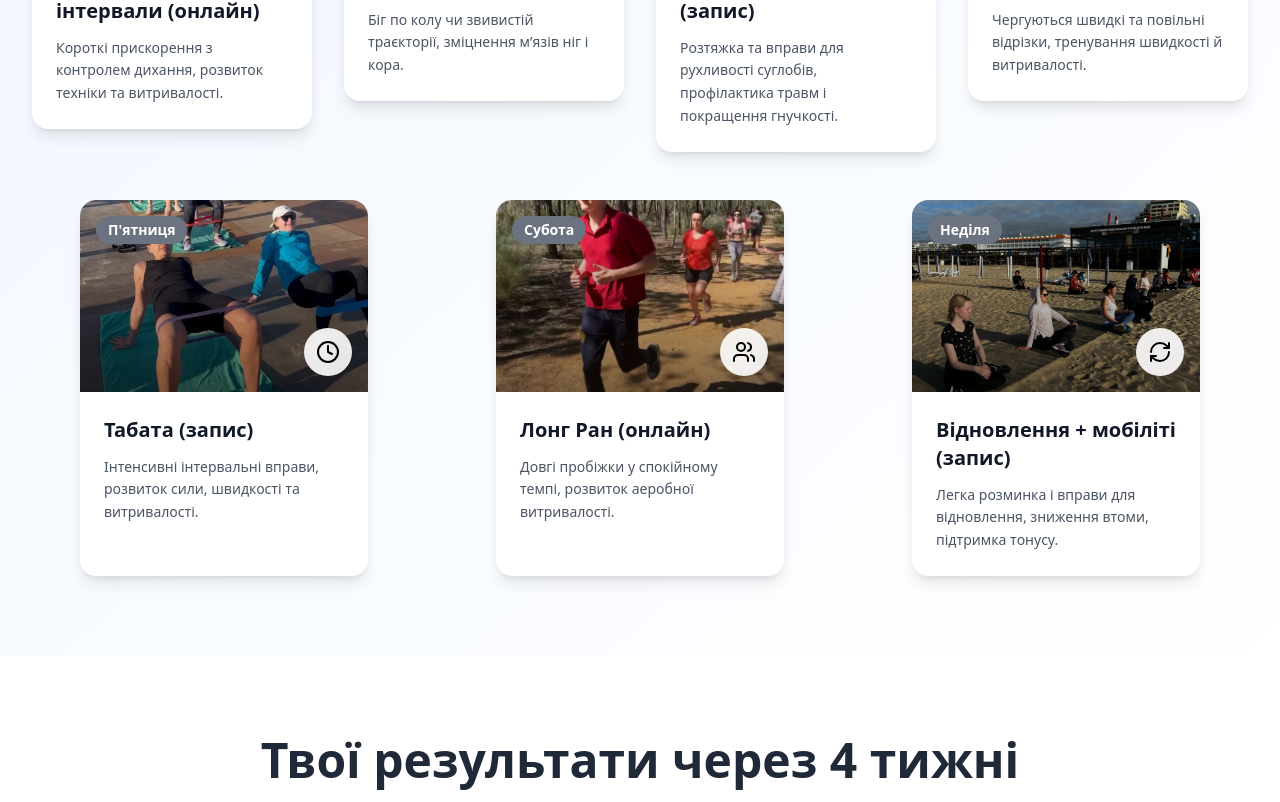
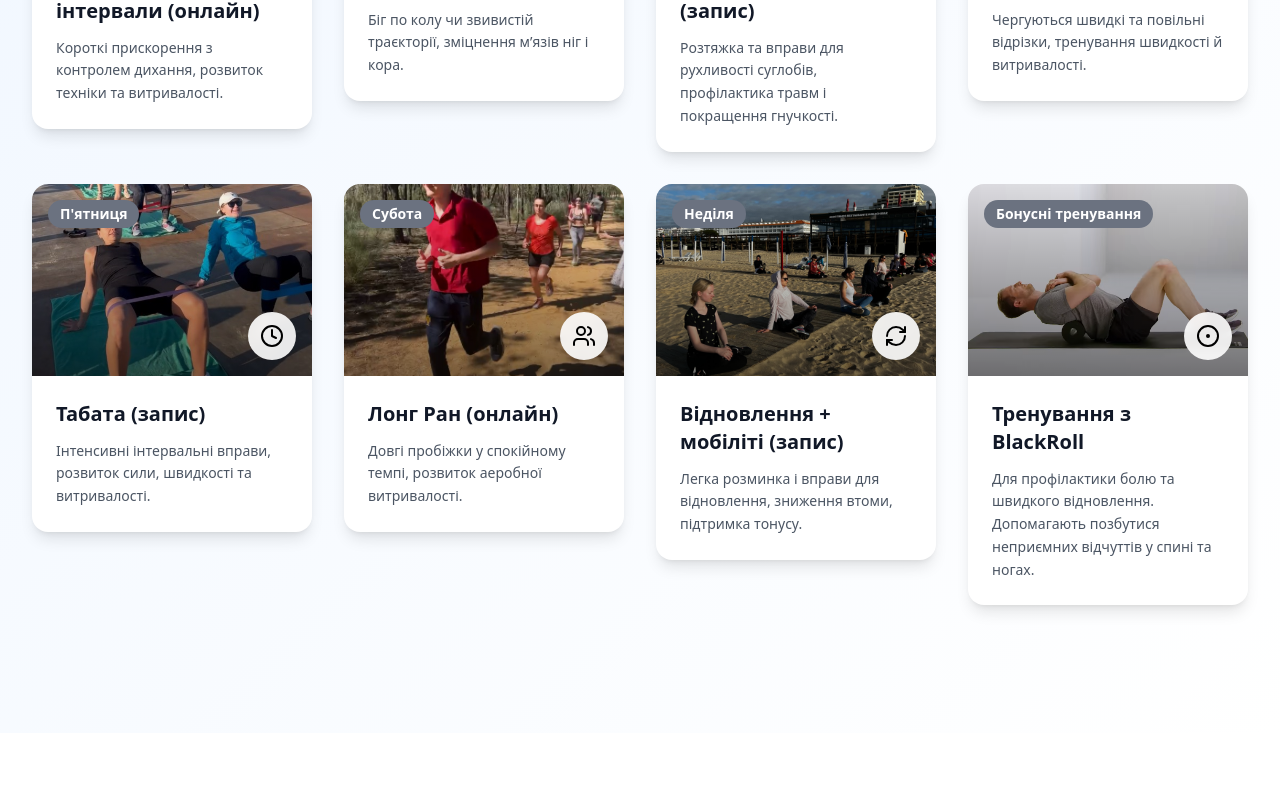
Before and after one commit to Bogdan-K-A/basenko, a React (Vite) app: page / in a window 1280 px wide. Shown: the part 4265-5067 px from the top of the page. Built offline with nearby package versions, Linux system fonts and the light colour scheme.

Commit message:
прошлые правки

```diff
--- a/src/components/Program.jsx
+++ b/src/components/Program.jsx
@@ -6,6 +6,7 @@ import {
   Move,
   Clock,
   RefreshCw,
+  CircleDot,
 } from "lucide-react";
 
 const courseModules = [
@@ -65,6 +66,14 @@ const courseModules = [
     icon: RefreshCw, // Обновление для восстановления
     image: "./images/program/7.jpg",
   },
+  {
+    day: "Бонусні тренування",
+    title: "Тренування з BlackRoll",
+    description:
+      "Для профілактики болю та швидкого відновлення. Допомагають позбутися неприємних відчуттів у спині та ногах.",
+    icon: CircleDot, // Точечное воздействие для BlackRoll
+    image: "./images/program/8.png",
+  },
 ];
 
 const Program = () => {
@@ -88,58 +97,10 @@ const Program = () => {
 
           {/* Верхний ряд: 4 элемента */}
           <div className="grid grid-cols-1 md:grid-cols-2 lg:grid-cols-4 gap-8 mb-12 justify-items-center items-stretch">
-            {courseModules.slice(0, 4).map((training, index) => {
+            {courseModules.map((training, index) => {
               return (
                 <div key={index} className="group h-full w-full max-w-[22rem]">
                   <div className="bg-white rounded-2xl shadow-lg hover:shadow-xl transition-all duration-300 transform hover:scale-105 overflow-hidden flex flex-col">
-                    {/* Image */}
-                    <div className="relative h-48 overflow-hidden">
-                      <img
-                        src={training.image}
-                        alt={training.title}
-                        className="w-full h-full object-cover group-hover:scale-110 transition-transform duration-300"
-                      />
-                      <div className="absolute inset-0 bg-gradient-to-t from-black/50 to-transparent"></div>
-
-                      {/* Day Badge */}
-                      <div
-                        className={`absolute top-4 left-4 bg-gray-500 text-white px-3 py-1 rounded-full text-sm font-semibold`}
-                      >
-                        {training.day}
-                      </div>
-
-                      {/* Icon */}
-                      <div
-                        className={`absolute bottom-4 right-4 w-12 h-12 bg-white/90 backdrop-blur-sm rounded-full flex items-center justify-center`}
-                      >
-                        <training.icon className={`w-6 h-6`} />
-                      </div>
-                    </div>
-
-                    {/* Content */}
-                    <div className="p-6 flex-1 flex flex-col">
-                      <h3 className="text-xl font-bold text-gray-900 mb-3">
-                        {training.title}
-                      </h3>
-                      <p className="text-gray-600 text-sm leading-relaxed">
-                        {training.description}
-                      </p>
-                    </div>
-                  </div>
-                </div>
-              );
-            })}
-          </div>
-
-          {/* Нижний ряд: 3 элемента, по центру */}
-          <div className="grid grid-cols-1 md:grid-cols-2 lg:grid-cols-3 gap-8 justify-items-center items-stretch">
-            {courseModules.slice(4).map((training, index) => {
-              return (
-                <div
-                  key={index}
-                  className="group h-full w-full lg:max-w-[18rem]  max-w-[22rem]"
-                >
-                  <div className="bg-white rounded-2xl shadow-lg hover:shadow-xl transition-all duration-300 transform hover:scale-105 overflow-hidden h-full flex flex-col">
                     {/* Image */}
                     <div className="relative h-48 overflow-hidden">
                       <img
```
Also changed, not shown: public/images/program/8.png (added).
